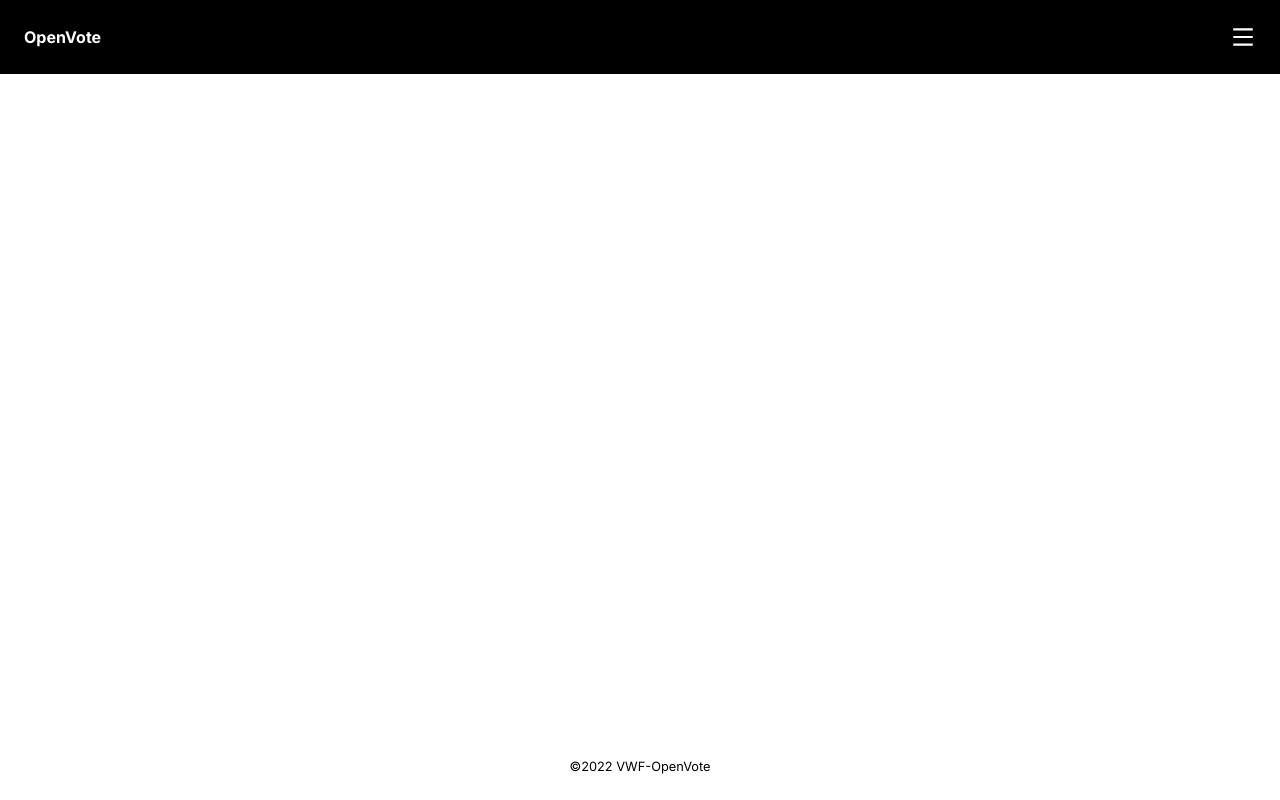
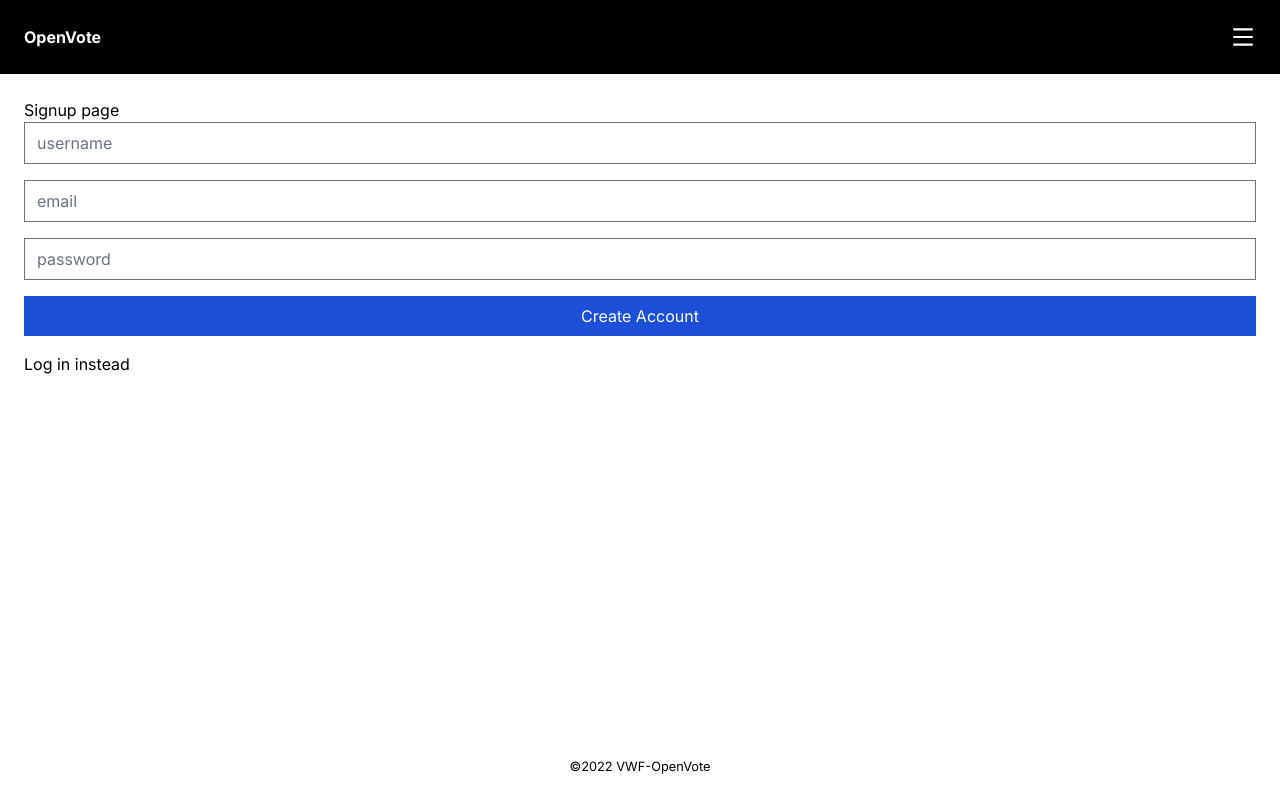
Before and after one commit to votingwithfriends/openvote, a React (Vite) app in the folder client/: page /signup in a window 1280 px wide. Built offline with nearby package versions, Linux system fonts and the light colour scheme; what apollo-link-token-refresh would draw is missing.

Commit message:
Add signup page

```diff
--- /dev/null
+++ b/client/src/routes/Signup.tsx
@@ -0,0 +1,19 @@
+import { Link } from "react-router-dom";
+export const Signup: React.FC = () => {
+  return (
+    <section>
+      <p>Signup page</p>
+      <form>
+        <div className="flex flex-col gap-y-4">
+          <input type="text" placeholder="username" />
+          <input type="email" placeholder="email" />
+          <input type="password" placeholder="password" />
+          <button className="bg-blue-700 p-2 text-white" type="submit">
+            Create Account
+          </button>
+          <Link to="/login">Log in instead</Link>
+        </div>
+      </form>
+    </section>
+  );
+};
--- a/client/src/routes/index.tsx
+++ b/client/src/routes/index.tsx
@@ -6,6 +6,7 @@ import { Main } from "../components/layout/Main";
 // Import routes
 import { Home } from "./Home";
 import { Login } from "./Login";
+import { Signup } from "./Signup";
 
 export const Router: React.FC = () => {
   return (
@@ -16,6 +17,7 @@ export const Router: React.FC = () => {
           <Routes>
             <Route path="/" element={<Home />} />
             <Route path="/login" element={<Login />} />
+            <Route path="/signup" element={<Signup />} />
           </Routes>
         </Main>
         <Footer />
```
